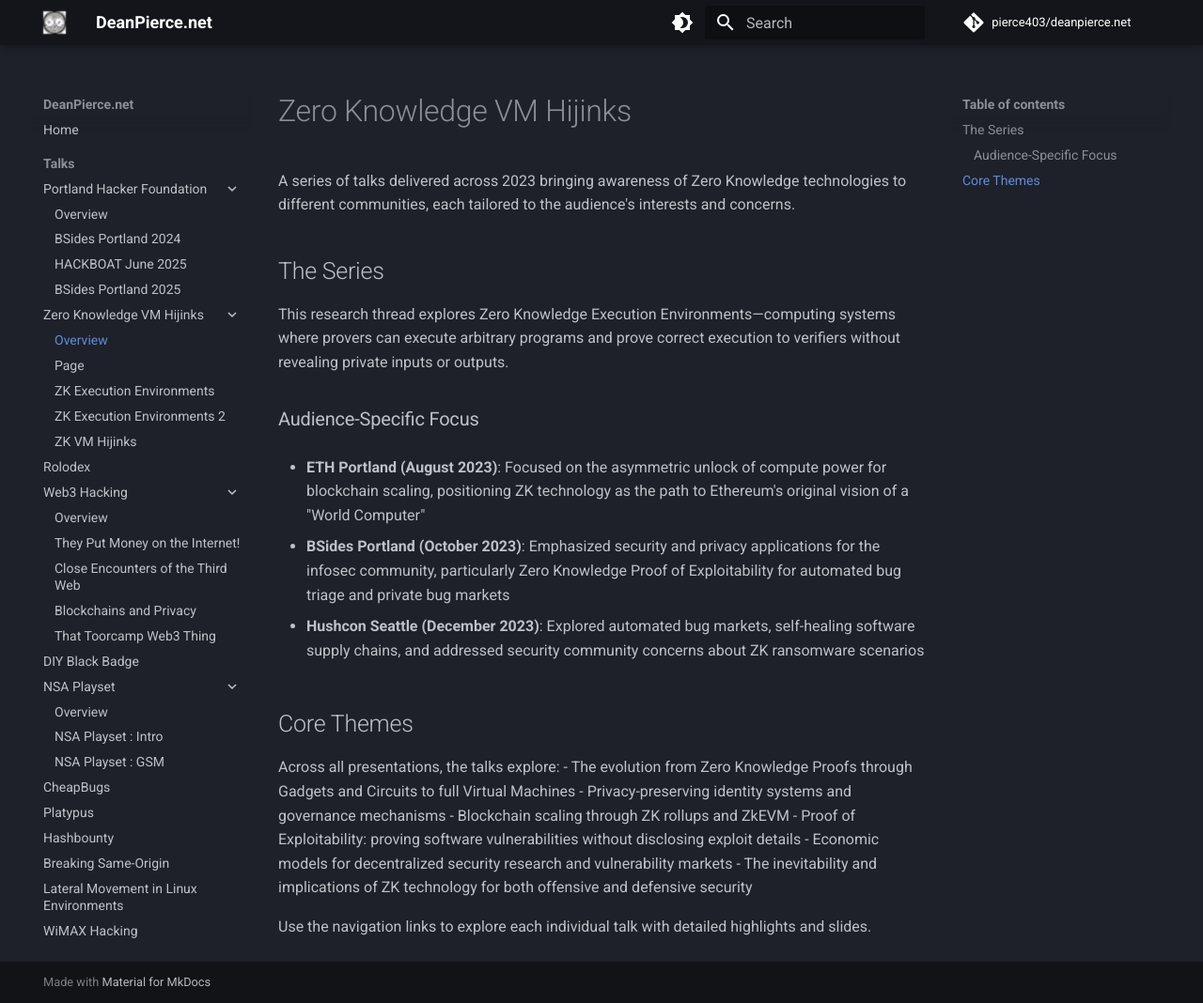
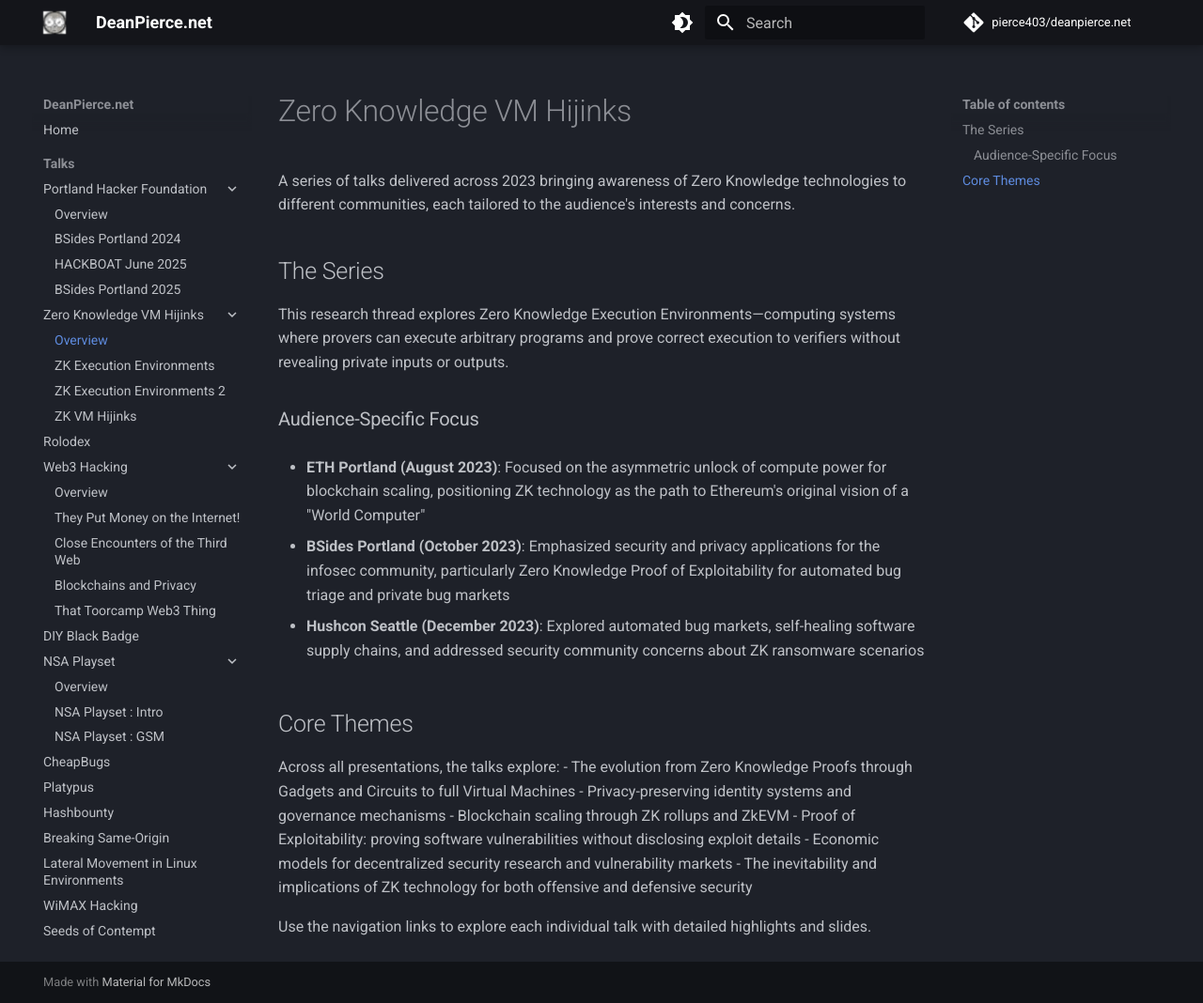
Before and after one commit to pierce403/deanpierce.net, an MkDocs documentation site: the page built from docs/talks/zero-knowledge-vm-hijinks/index.md, in a window 1280 px wide and 1068 px high. Shown: the whole window at 94% size. Built offline with MkDocs 1.6.1 and Material for MkDocs 9.7.7, drawn with Linux system fonts in a browser that asks for light colours; comment, search, counter and statistics services are not loaded; some of the changed lines change nothing that is shown.

Commit message:
Fix mkdocs.yml: remove reference to deleted page.md file

```diff
--- a/mkdocs.yml
+++ b/mkdocs.yml
@@ -14,7 +14,6 @@
           - BSides Portland 2025: talks/portland-hacker-foundation/october-2025.md
       - Zero Knowledge VM Hijinks:
           - Overview: talks/zero-knowledge-vm-hijinks/index.md
-          - Page: talks/zero-knowledge-vm-hijinks/page.md
           - ZK Execution Environments: talks/zero-knowledge-vm-hijinks/zk-execution-environments.md
           - ZK Execution Environments 2: talks/zero-knowledge-vm-hijinks/zk-execution-environments-2.md
           - ZK VM Hijinks: talks/zero-knowledge-vm-hijinks/zk-vm-hijinks.md
```
